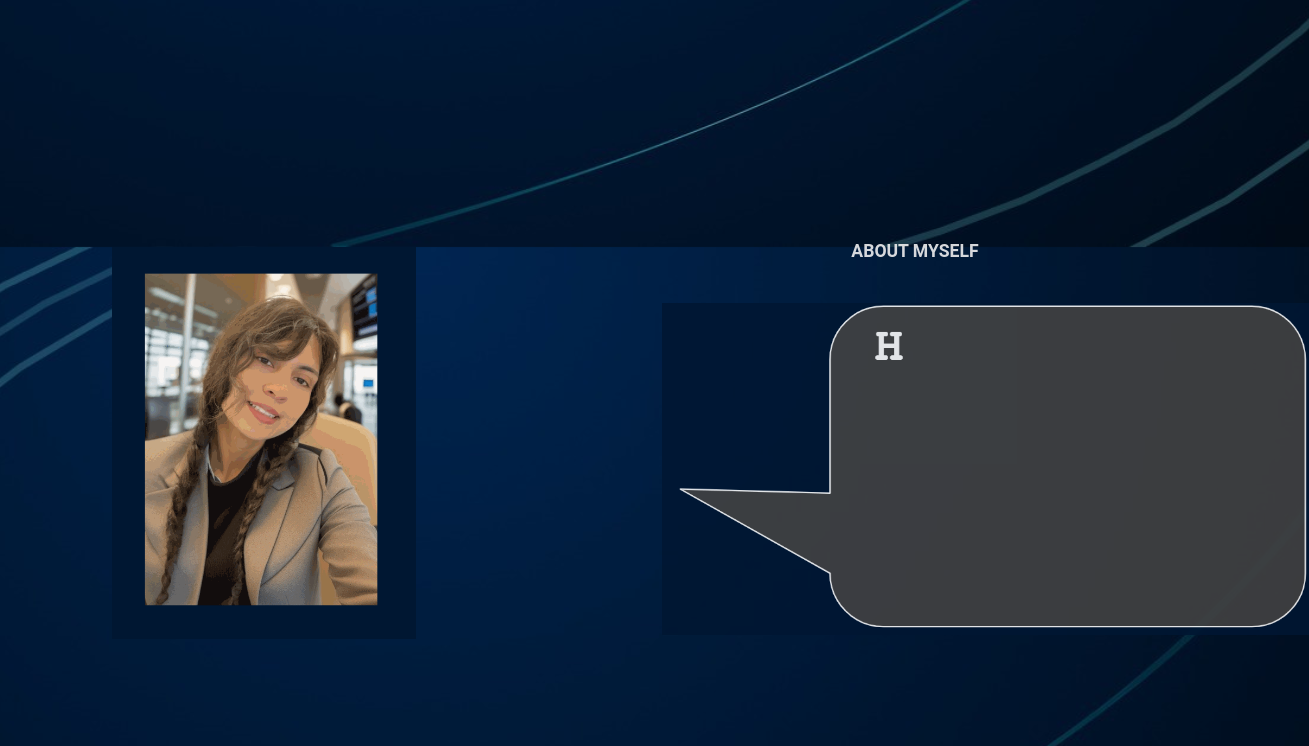
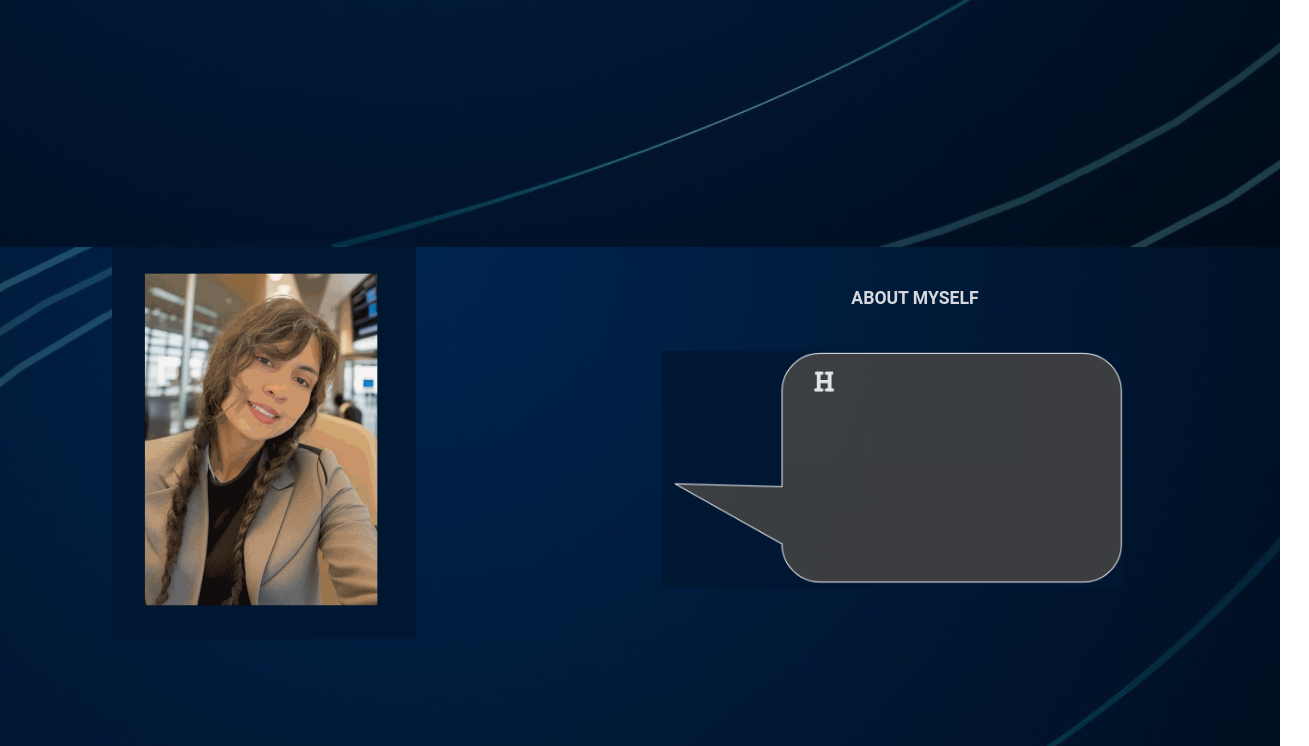
Before and after one commit to Vanessa-Hernandez/Profile_Website, a plain HTML site: page index.html in a window 1280 px wide. Shown: the part 553-1299 px from the top of the page, 1309 px wide, since content can reach past the window. Drawn offline with nearby package versions, Linux system fonts and the light colour scheme.

Commit message:
Update index.html

```diff
--- a/index.html
+++ b/index.html
@@ -80,7 +80,7 @@
                     <h6><B>About Myself</B></h6>
                 </div>
                 <div class="profile-img">
-                    <img src=" images/Text3.gif" alt="" style='width:140%;'>
+                    <img src=" images/Text3.gif" alt="" style='width:100%;'>
 
                     <ul class="nav-list">
                         <li>
```
